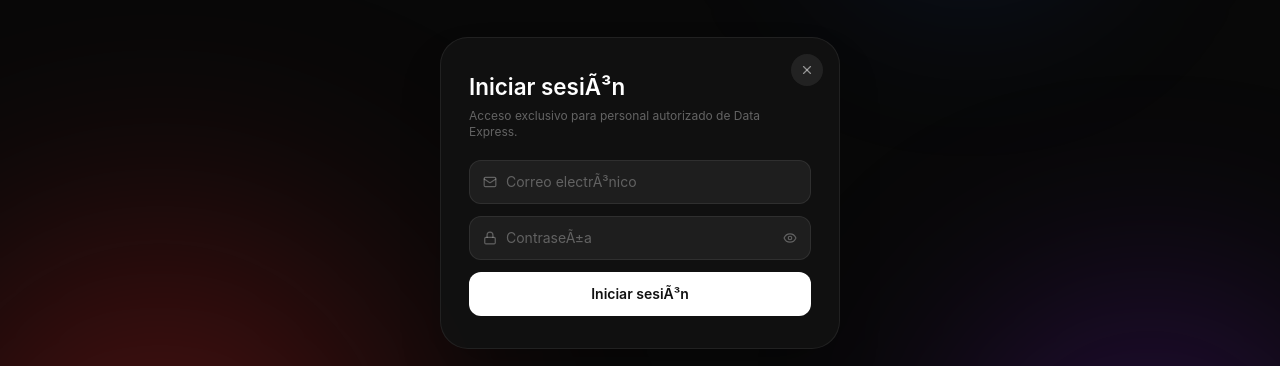
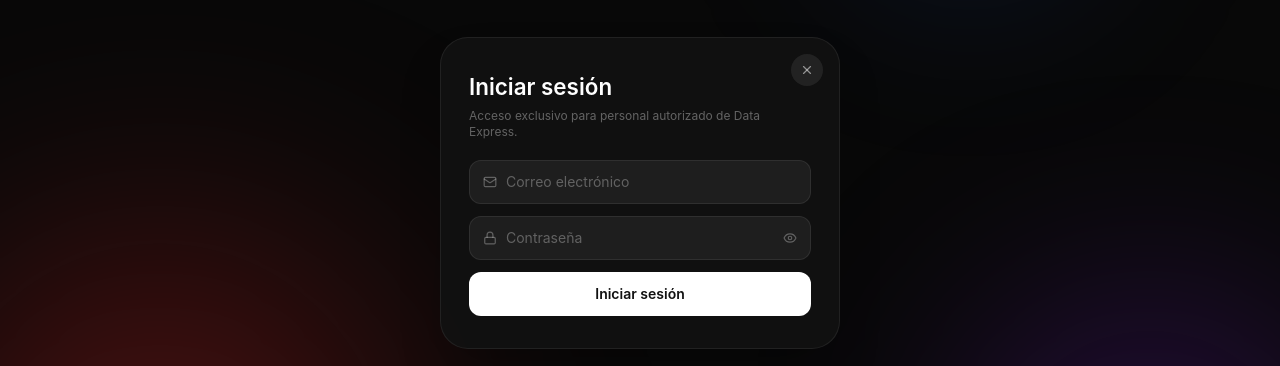
Before and after one commit to jesusaviladata/Ti2, a Next.js app in the folder frontend/: page /login in a window 1280 px wide. Shown: the part 207-573 px from the top of the page. Built offline with nearby package versions, Linux system fonts and the light colour scheme; no server answers.

Commit message:
fix: deploy Railway auth proxy and frontend encoding

```diff
--- a/frontend/next.config.ts
+++ b/frontend/next.config.ts
@@ -1,7 +1,17 @@
 import type { NextConfig } from "next";
+
+const backendUrl = process.env.BACKEND_URL ?? "http://localhost:8000";
 
 const nextConfig: NextConfig = {
   output: process.env.NODE_ENV === "production" ? "standalone" : undefined,
+  async rewrites() {
+    return [
+      {
+        source: "/api/:path*",
+        destination: `${backendUrl}/api/:path*`,
+      },
+    ];
+  },
   turbopack: {
     root: process.cwd(),
   },
--- a/frontend/src/app/(auth)/login/page.tsx
+++ b/frontend/src/app/(auth)/login/page.tsx
@@ -6,12 +6,12 @@ import { useAuth } from "@/hooks/useAuth";
 import { useRouter } from "next/navigation";
 import { cn } from "@/lib/utils";
 
-// â”€â”€ Input field â”€â”€â”€â”€â”€â”€â”€â”€â”€â”€â”€â”€â”€â”€â”€â”€â”€â”€â”€â”€â”€â”€â”€â”€â”€â”€â”€â”€â”€â”€â”€â”€â”€â”€â”€â”€â”€â”€â”€â”€â”€â”€â”€â”€â”€â”€â”€â”€â”€â”€â”€â”€â”€â”€â”€â”€â”€â”€â”€â”€â”€â”€â”€
+// ── Input field ───────────────────────────────────────────────────────────────
 const INPUT_CLS = "w-full h-11 rounded-[0.75rem] bg-white/[0.06] border border-white/[0.08] px-3.5 text-sm text-white placeholder:text-white/30 focus:outline-none focus:border-white/25 transition-colors";
 
-// â”€â”€ Page â”€â”€â”€â”€â”€â”€â”€â”€â”€â”€â”€â”€â”€â”€â”€â”€â”€â”€â”€â”€â”€â”€â”€â”€â”€â”€â”€â”€â”€â”€â”€â”€â”€â”€â”€â”€â”€â”€â”€â”€â”€â”€â”€â”€â”€â”€â”€â”€â”€â”€â”€â”€â”€â”€â”€â”€â”€â”€â”€â”€â”€â”€â”€â”€â”€â”€â”€â”€â”€â”€
-// Solo inicio de sesiÃ³n. El alta de cuentas es una operaciÃ³n de administraciÃ³n
-// (endpoint protegido por rol admin), no un registro pÃºblico desde el login.
+// ── Page ──────────────────────────────────────────────────────────────────────
+// Solo inicio de sesión. El alta de cuentas es una operación de administración
+// (endpoint protegido por rol admin), no un registro público desde el login.
 export default function LoginPage() {
   const router = useRouter();
   const { login, loading, error } = useAuth();
@@ -30,14 +30,14 @@ export default function LoginPage() {
 
   return (
     <div className="min-h-screen bg-[#080808] flex items-center justify-center relative overflow-hidden px-4">
-      {/* â”€â”€ Bokeh background â”€â”€â”€â”€â”€â”€â”€â”€â”€â”€â”€â”€â”€â”€â”€â”€â”€â”€â”€â”€â”€â”€â”€â”€â”€â”€â”€â”€â”€â”€â”€â”€â”€â”€â”€â”€â”€â”€â”€â”€â”€â”€â”€â”€â”€â”€â”€â”€â”€â”€ */}
+      {/* ── Bokeh background ────────────────────────────────────────────────── */}
       <div className="pointer-events-none absolute inset-0">
         <div className="absolute bottom-[-120px] left-[-80px]  w-[480px] h-[480px] rounded-full bg-red-600/30   blur-[130px]" />
         <div className="absolute bottom-[-80px]  right-[-60px] w-[380px] h-[380px] rounded-full bg-purple-700/25 blur-[110px]" />
         <div className="absolute top-[-60px]     right-[180px] w-[260px] h-[260px] rounded-full bg-blue-600/15  blur-[90px]"  />
       </div>
 
-      {/* â”€â”€ Card â”€â”€â”€â”€â”€â”€â”€â”€â”€â”€â”€â”€â”€â”€â”€â”€â”€â”€â”€â”€â”€â”€â”€â”€â”€â”€â”€â”€â”€â”€â”€â”€â”€â”€â”€â”€â”€â”€â”€â”€â”€â”€â”€â”€â”€â”€â”€â”€â”€â”€â”€â”€â”€â”€â”€â”€â”€â”€â”€â”€â”€â”€ */}
+      {/* ── Card ────────────────────────────────────────────────────────────── */}
       <div className="relative w-full max-w-[400px] rounded-[1.75rem] bg-[#111111]/95 border border-white/[0.07] shadow-2xl">
         {/* Close button */}
         <button
@@ -49,10 +49,10 @@ export default function LoginPage() {
         </button>
 
         <div className="px-7 pt-8 pb-8">
-          {/* â”€â”€ Sign In â”€â”€â”€â”€â”€â”€â”€â”€â”€â”€â”€â”€â”€â”€â”€â”€â”€â”€â”€â”€â”€â”€â”€â”€â”€â”€â”€â”€â”€â”€â”€â”€â”€â”€â”€â”€â”€â”€â”€â”€â”€â”€â”€â”€â”€â”€â”€â”€â”€â”€â”€â”€â”€ */}
+          {/* ── Sign In ───────────────────────────────────────────────────── */}
           <>
               <h1 className="text-white text-[1.4rem] font-semibold mb-1">
-                Iniciar sesiÃ³n
+                Iniciar sesión
               </h1>
               <p className="text-white/35 text-xs mb-5">
                 Acceso exclusivo para personal autorizado de Data Express.
@@ -63,7 +63,7 @@ export default function LoginPage() {
                   <Mail size={14} className="absolute left-3.5 top-1/2 -translate-y-1/2 text-white/30 pointer-events-none" />
                   <input
                     type="email"
-                    placeholder="Correo electrÃ³nico"
+                    placeholder="Correo electrónico"
                     value={email}
                     onChange={(e) => setEmail(e.target.value)}
                     required
@@ -76,7 +76,7 @@ export default function LoginPage() {
                   <Lock size={14} className="absolute left-3.5 top-1/2 -translate-y-1/2 text-white/30 pointer-events-none" />
                   <input
                     type={showPass ? "text" : "password"}
-                    placeholder="ContraseÃ±a"
+                    placeholder="Contraseña"
                     value={password}
                     onChange={(e) => setPassword(e.target.value)}
                     required
@@ -87,7 +87,7 @@ export default function LoginPage() {
                     type="button"
                     onClick={() => setShowPass((v) => !v)}
                     className="absolute right-3.5 top-1/2 -translate-y-1/2 text-white/30 hover:text-white/60 transition-colors"
-                    aria-label={showPass ? "Ocultar contraseÃ±a" : "Mostrar contraseÃ±a"}
+                    aria-label={showPass ? "Ocultar contraseña" : "Mostrar contraseña"}
                   >
                     {showPass ? <EyeOff size={14} /> : <Eye size={14} />}
                   </button>
@@ -100,7 +100,7 @@ export default function LoginPage() {
                   disabled={loading}
                   className="w-full h-11 mt-1 rounded-[0.75rem] bg-white text-[#111] font-semibold text-sm hover:bg-white/90 active:scale-[0.98] transition-all disabled:opacity-50"
                 >
-                  {loading ? "Ingresandoâ€¦" : "Iniciar sesiÃ³n"}
+                  {loading ? "Ingresando…" : "Iniciar sesión"}
                 </button>
               </form>
           </>
--- a/frontend/src/app/dashboard/settings/page.tsx
+++ b/frontend/src/app/dashboard/settings/page.tsx
@@ -13,7 +13,7 @@ import { cn } from "@/lib/utils";
 
 const ROLE_LABEL: Record<string, string> = {
   admin:      "Administrador",
-  technician: "TÃ©cnico",
+  technician: "Técnico",
   supervisor: "Supervisor",
   client:     "Cliente",
 };
@@ -23,7 +23,7 @@ function Row({ icon: Icon, label, value }: { icon: React.ElementType; label: str
     <div className="flex items-center gap-3 py-3 border-b border-musgo/10 last:border-0">
       <Icon size={15} className="text-crema/35 shrink-0" />
       <span className="font-mono text-[11px] text-crema/40 uppercase tracking-wider w-28 shrink-0">{label}</span>
-      <span className="font-sans text-sm text-crema/80 truncate">{value || "â€”"}</span>
+      <span className="font-sans text-sm text-crema/80 truncate">{value || "—"}</span>
     </div>
   );
 }
@@ -60,11 +60,11 @@ export default function SettingsPage() {
       <div>
         <p className="font-mono text-xs text-arcilla uppercase tracking-[0.18em] mb-1">Cuenta</p>
         <h1 className="font-title text-4xl font-semibold text-crema">
-          ConfiguraciÃ³n<span className="text-arcilla">.</span>
+          Configuración<span className="text-arcilla">.</span>
         </h1>
       </div>
 
-      {/* PestaÃ±as */}
+      {/* Pestañas */}
       <div className="flex flex-wrap gap-1.5 border-b border-musgo/15 pb-3">
         {visibleTabs.map((t) => (
           <button key={t.id} onClick={() => setTab(t.id)}
@@ -80,7 +80,7 @@ export default function SettingsPage() {
         ))}
       </div>
 
-      {/* Contenido de cada pestaÃ±a */}
+      {/* Contenido de cada pestaña */}
       {tab === "perfil" && (
         <div className="space-y-6">
           <Card title="Perfil">
@@ -90,13 +90,13 @@ export default function SettingsPage() {
             <Row icon={Building2}  label="Usuario" value={user?.username ?? ""} />
           </Card>
 
-          <Card title="SesiÃ³n">
+          <Card title="Sesión">
             <button
               onClick={logout}
               className="w-full flex items-center gap-3 px-3 py-2.5 rounded-[0.65rem] text-red-400/80 hover:bg-red-900/15 hover:text-red-400 transition-colors text-sm font-sans"
             >
               <LogOut size={15} />
-              Cerrar sesiÃ³n
+              Cerrar sesión
             </button>
           </Card>
         </div>
@@ -107,7 +107,7 @@ export default function SettingsPage() {
           <p className="font-mono text-[11px] text-crema/40 leading-relaxed">
             Da de alta los servidores Core y sus <span className="text-arcilla/80">rutas autorizadas</span>.
             Estos servidores aparecen luego en <span className="text-crema/70">Limpieza</span> para operar.
-            La contraseÃ±a o llave .pem se introduce al conectar; nunca se guarda aquÃ­.
+            La contraseña o llave .pem se introduce al conectar; nunca se guarda aquí.
           </p>
           <CleanupServersAdmin />
         </div>
@@ -124,7 +124,7 @@ export default function SettingsPage() {
               <span className="font-sans text-sm text-crema/75">Tema {theme === "dark" ? "oscuro" : "claro"}</span>
             </div>
             <span className="font-mono text-[11px] text-arcilla/70 group-hover:text-arcilla transition-colors">
-              Cambiar â†’
+              Cambiar →
             </span>
           </button>
         </Card>
```
Also changed, not shown: 1 other file (tests, documents, lock files or other folders).
